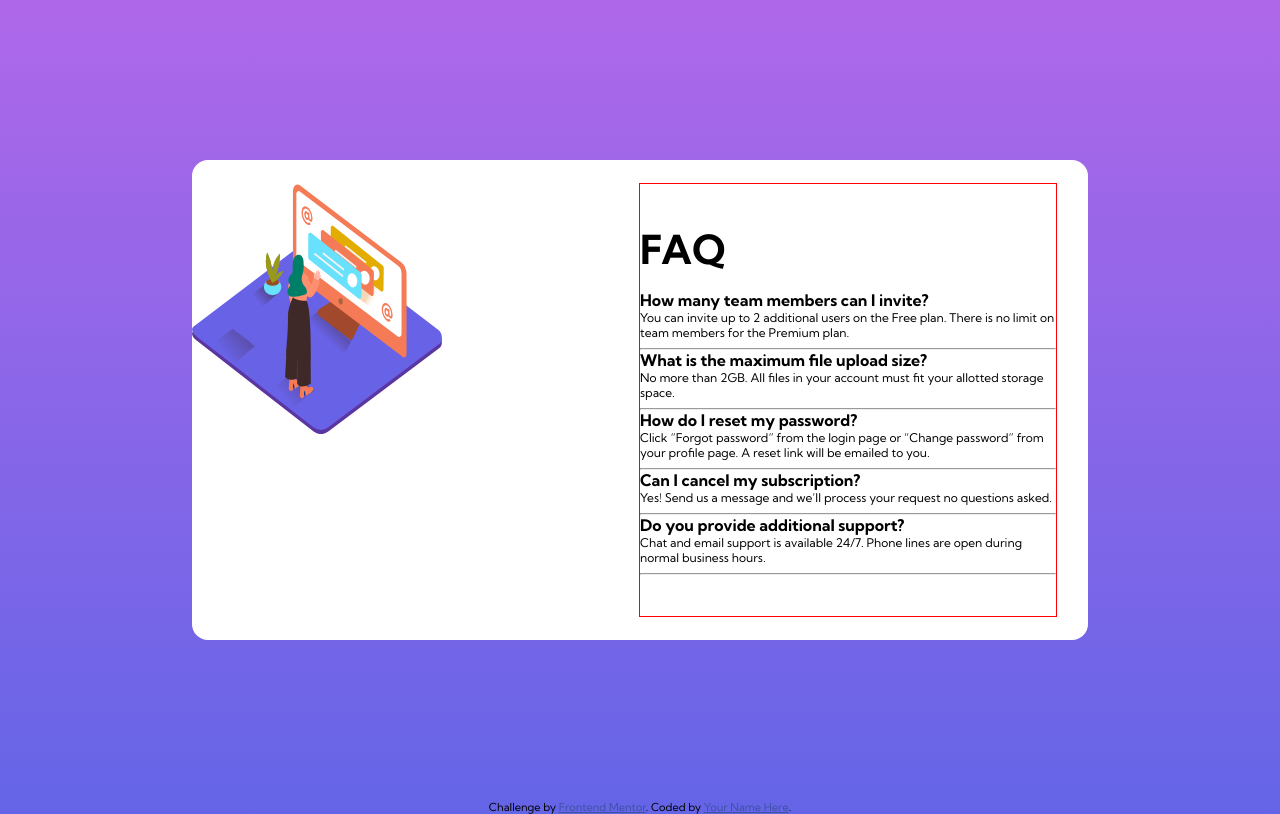
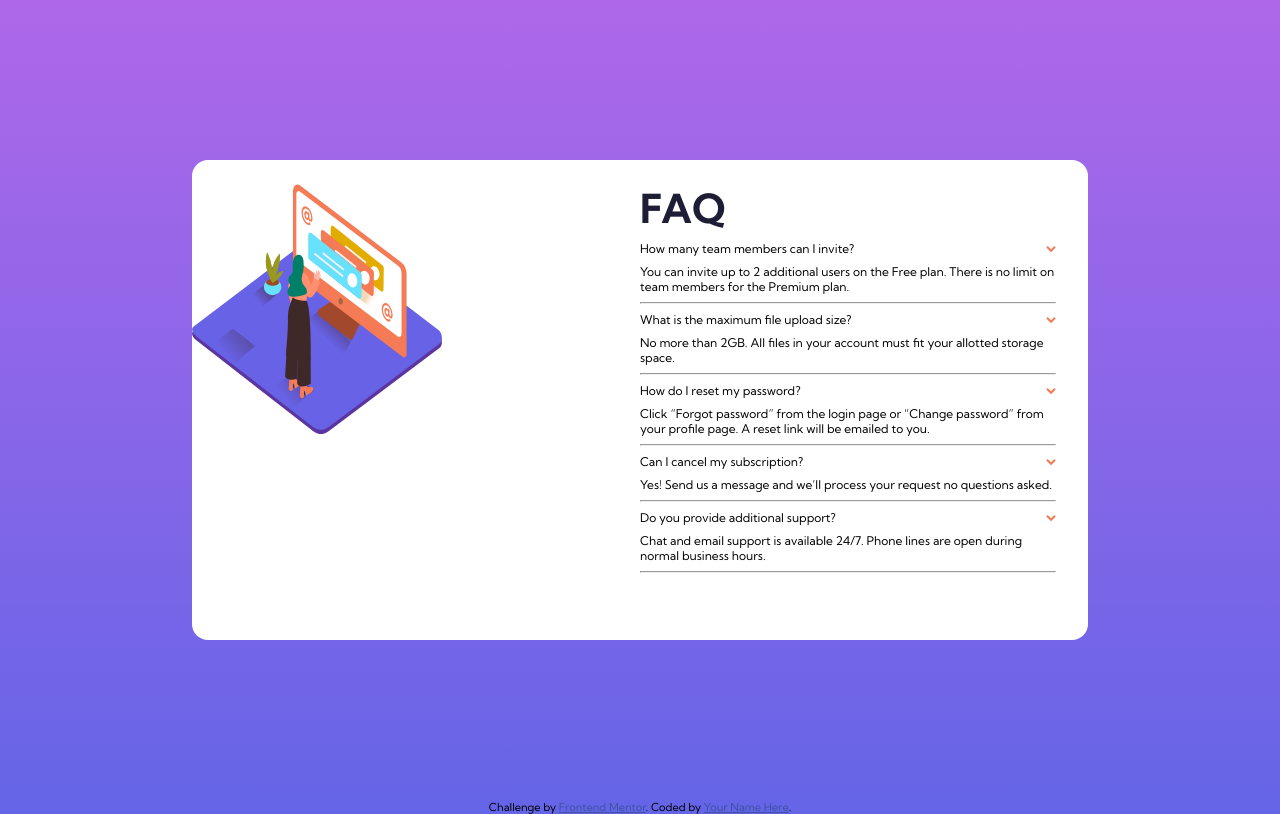
Before and after one commit to Jonyango/faq-accordion, a plain HTML site: page index.html in a window 1280 px wide. Drawn offline with Linux system fonts and the light colour scheme.

Commit message:
minor changes

```diff
--- a/index.html
+++ b/index.html
@@ -29,7 +29,12 @@
       <div class="questions-cont">
         <h1 id="page-title">FAQ</h1>
         <div class="question-card">
-          <h2>How many team members can I invite?</h2>
+         <div class="question-title">
+          <p>How many team members can I invite?</p>
+          <button class="arrow-down">
+            <img src="images/icon-arrow-down.svg" alt="Arrow down Icon">
+          </button>
+         </div>
           <p>You can invite up to 2 additional users on the Free plan. There is no limit on
             team members for the Premium plan.
           </p>
@@ -37,24 +42,48 @@
         </div>
         <hr>
         <div class="question-card">
-         <h2>What is the maximum file upload size?</h2>
+          <div class="question-title">
+            <p>What is the maximum file upload size?</p>
+            <button class="arrow-down">
+              <img src="images/icon-arrow-down.svg" alt="Arrow down Icon">
+            </button>
+          </div>
+
 <p>No more than 2GB. All files in your account must fit your allotted storage space.</p>
         </div>
         <hr>
         <div class="question-card">
-<h2>How do I reset my password?</h2>
+          <div class="question-title">
+            <p>How do I reset my password?</p>
+            <button class="arrow-down">
+              <img src="images/icon-arrow-down.svg" alt="Arrow down Icon">
+            </button>
+          </div>
+
 <p>Click “Forgot password” from the login page or “Change password” from your profile page.
   A reset link will be emailed to you.</p>
         </div>
         <hr>
         <div class="question-card">
-<h2>  Can I cancel my subscription?
-</h2>
+          <div class="question-title">
+            <p>  Can I cancel my subscription?
+            </p>
+            <button class="arrow-down">
+              <img src="images/icon-arrow-down.svg" alt="Arrow down Icon">
+            </button>
+          </div>
+
 <p> Yes! Send us a message and we’ll process your request no questions asked.</p>
         </div>
         <hr>
         <div class="question-card">
-<h2>Do you provide additional support?</h2>
+          <div class="question-title">
+            <p>Do you provide additional support?</p>
+            <button class="arrow-down">
+              <img src="images/icon-arrow-down.svg" alt="Arrow down Icon">
+            </button>
+          </div>
+
 <p>Chat and email support is available 24/7. Phone lines are open during normal business hours.</p>
         </div>
         <hr>
--- a/styles.css
+++ b/styles.css
@@ -20,8 +20,8 @@ body{
   background:linear-gradient(var(--violet),var(--blue));
   background-repeat: no-repeat;
 }
-h2{
-  font-size: 16px;
+p{
+  font-size: 12px;
 }
 
 #faq{
@@ -32,7 +32,7 @@ h2{
 }
 #page-title{
   font-size: 40px;
-  margin-bottom: 1rem;
+  color: var(--saturated-blue);
 }
 .container{
   display: grid;
@@ -45,11 +45,26 @@ h2{
 }
 .questions-cont{
   margin-right: 2rem;
-  outline:1px solid red;
-  display: flex;
+  /* display: flex;
   flex-direction: column;
-  justify-content: center;
+  justify-content: center; */
 }
 .question-card{
   margin-bottom: .5rem;
 }
+
+.question-title{
+  display: flex;
+  justify-content: space-between;
+}
+
+.question-title{
+  margin:.5rem 0;
+}
+
+.arrow-down{
+  outline: none;
+  border: none;
+  background-color: transparent;
+  cursor: pointer;
+}
```
